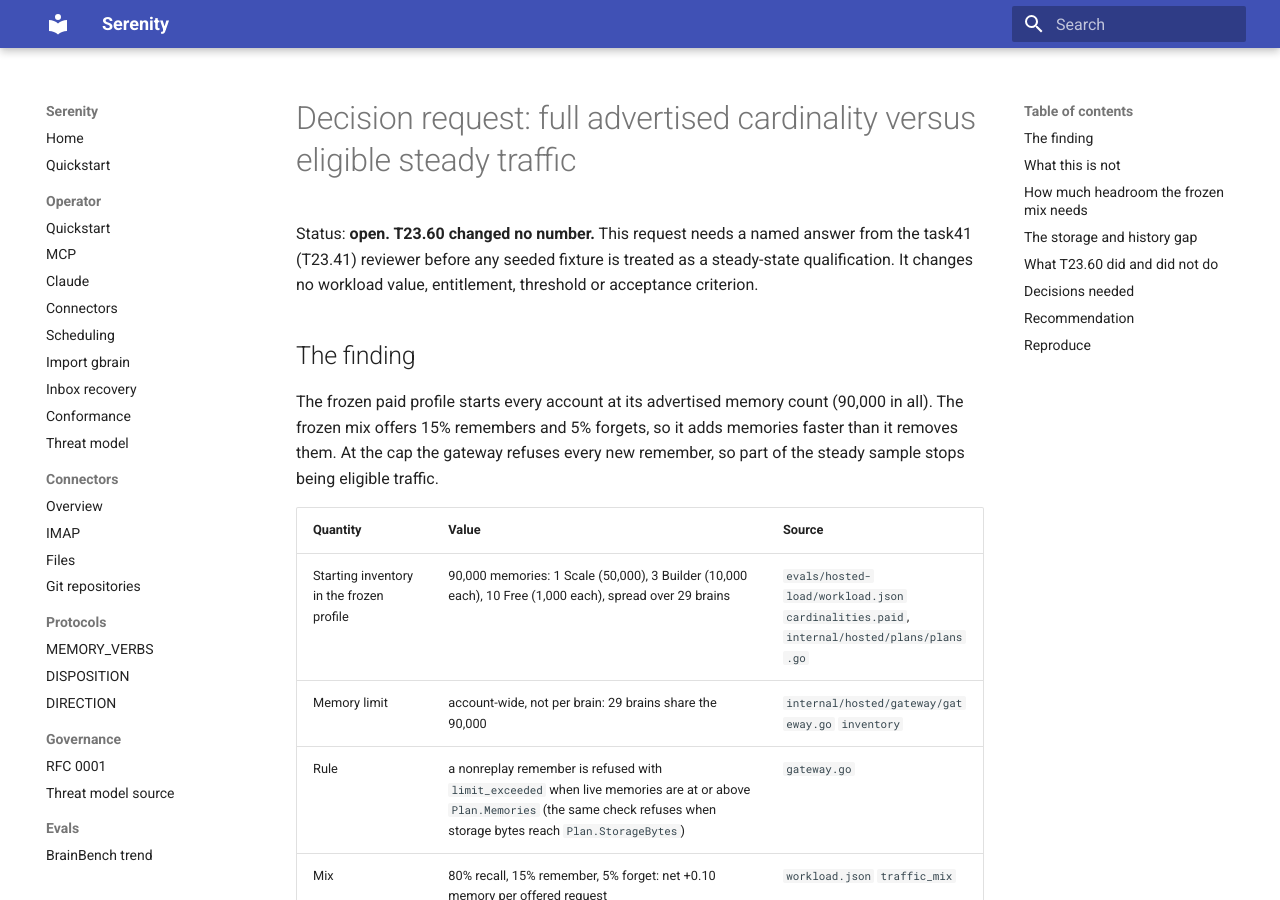
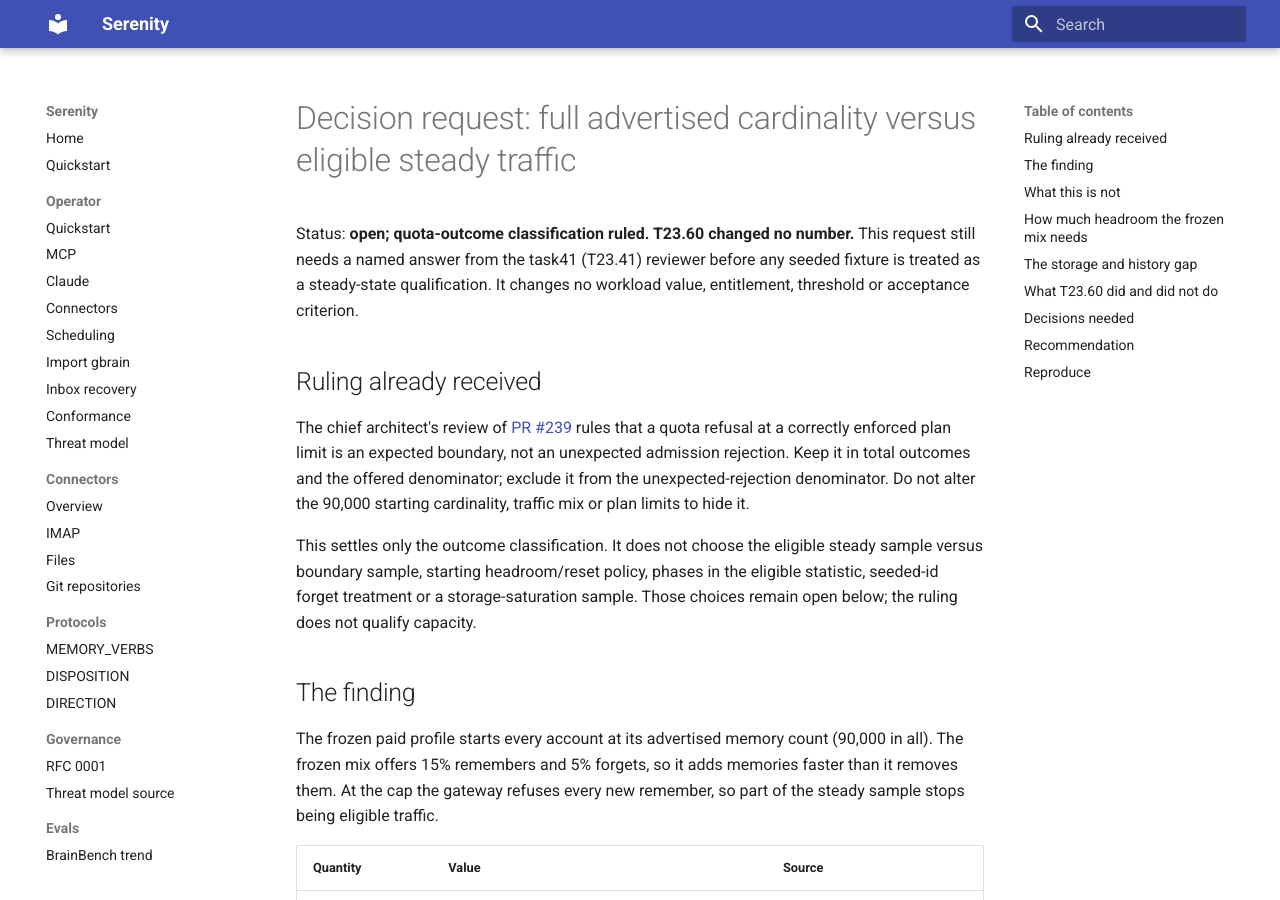
Before and after one commit to sirerun/serenity, an MkDocs documentation site: the page built from docs/launch/evidence/T23.60/decision-request-full-cardinality-eligible-traffic.md, in a window 1280 px wide and 900 px high. Built offline with MkDocs 1.6.1 and Material for MkDocs 9.7.7, drawn with Linux system fonts in a browser that asks for light colours.

Commit message:
docs(hosted): record quota boundary ruling for T23.60

```diff
--- a/docs/launch/evidence/T23.60/decision-request-full-cardinality-eligible-traffic.md
+++ b/docs/launch/evidence/T23.60/decision-request-full-cardinality-eligible-traffic.md
@@ -1,6 +1,12 @@
 # Decision request: full advertised cardinality versus eligible steady traffic
 
-Status: **open. T23.60 changed no number.** This request needs a named answer from the task41 (T23.41) reviewer before any seeded fixture is treated as a steady-state qualification. It changes no workload value, entitlement, threshold or acceptance criterion.
+Status: **open; quota-outcome classification ruled. T23.60 changed no number.** This request still needs a named answer from the task41 (T23.41) reviewer before any seeded fixture is treated as a steady-state qualification. It changes no workload value, entitlement, threshold or acceptance criterion.
+
+## Ruling already received
+
+The chief architect's review of [PR #239](https://github.com/sirerun/serenity/pull/239#issuecomment-5746461468) rules that a quota refusal at a correctly enforced plan limit is an expected boundary, not an unexpected admission rejection. Keep it in total outcomes and the offered denominator; exclude it from the unexpected-rejection denominator. Do not alter the 90,000 starting cardinality, traffic mix or plan limits to hide it.
+
+This settles only the outcome classification. It does not choose the eligible steady sample versus boundary sample, starting headroom/reset policy, phases in the eligible statistic, seeded-id forget treatment or a storage-saturation sample. Those choices remain open below; the ruling does not qualify capacity.
 
 ## The finding
 
--- a/docs/launch/evidence/T23.60/result.json
+++ b/docs/launch/evidence/T23.60/result.json
@@ -3,7 +3,7 @@
   "profile": "paid",
   "status": "PARTIAL",
   "source_sha": "de35a7c1b324eaf691935eb840b0c488894e3c56",
-  "recorded_at": "2026-09-21T08:52:48Z",
+  "recorded_at": "2026-09-21T09:03:20Z",
   "evidence_level": "local-process",
   "dependencies": {},
   "commands": [
@@ -41,7 +41,7 @@
     {
       "criterion": "Reviewer-frozen workload and thresholds",
       "expected": "Named T23.41 review before execution; measured capacity supports published limits",
-      "observed": "Reviewer/date remain unset. Simulator is mechanics-only and no real provider or deployed-capacity run occurred. With the gateway's real fixed window the frozen hot tenant (120 requests a minute) is refused 180 of 7,379 steady requests (2.44%), above the 1% admission limit, on a healthy server; no number was changed and the decision is open with the task41 reviewer and the T23.45 admission owner. The full advertised cardinality (every account at its plan memory cap, 90,000 memories over 29 brains) cannot be eligible steady traffic under the frozen 15%/5% mix: a deterministic inventory replay shows the gateway's memory-count rule alone refusing 726 of 7,379 steady remembers (9.84% of all offered), and the current client refusing 1,130 and skipping 396 forgets. Quota refusals keep their class and their place in the offered denominator and are not unexpected admissions. No number changed, and the eligible-versus-boundary sample decision is open with the task41 reviewer (decision-request-full-cardinality-eligible-traffic.md).",
+      "observed": "Reviewer/date remain unset. Simulator is mechanics-only and no real provider or deployed-capacity run occurred. With the gateway's real fixed window the frozen hot tenant (120 requests a minute) is refused 180 of 7,379 steady requests (2.44%), above the 1% admission limit, on a healthy server; no number was changed and the decision is open with the task41 reviewer and the T23.45 admission owner. The full advertised cardinality (every account at its plan memory cap, 90,000 memories over 29 brains) cannot be eligible steady traffic under the frozen 15%/5% mix: a deterministic inventory replay shows the gateway's memory-count rule alone refusing 726 of 7,379 steady remembers (9.84% of all offered), and the current client refusing 1,130 and skipping 396 forgets. Chief-architect's PR #239 ruling classifies correctly enforced quota refusals as expected boundary outcomes: retain them in total/offered outcomes and exclude them from the unexpected-admission denominator; it does not change the 90,000 cardinality, traffic mix, plan limits or capacity status. No number changed, and the exact eligible-versus-boundary sample decision remains open with the task41 reviewer (decision-request-full-cardinality-eligible-traffic.md).",
       "status": "BLOCKED"
     }
   ],
```
